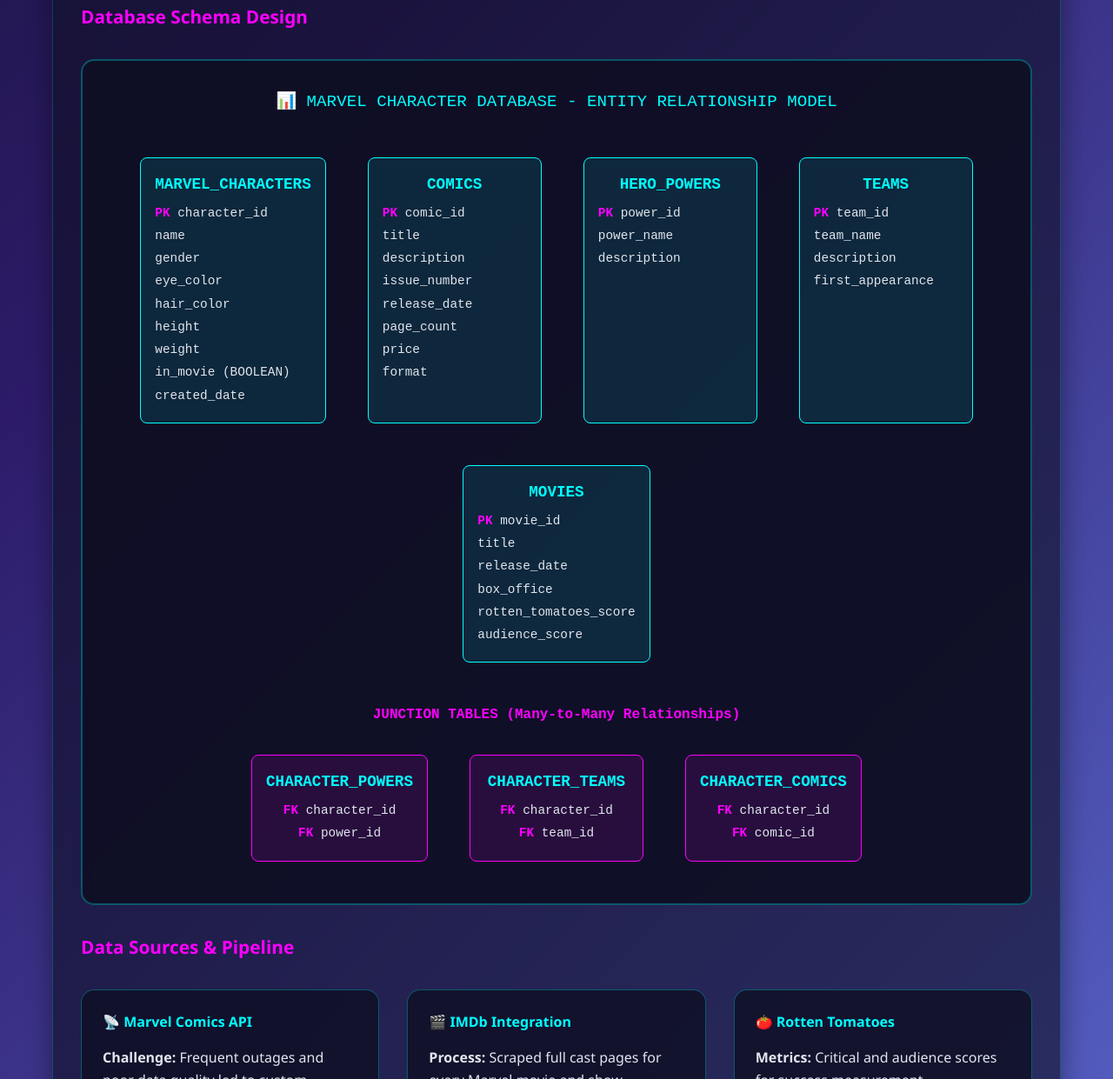
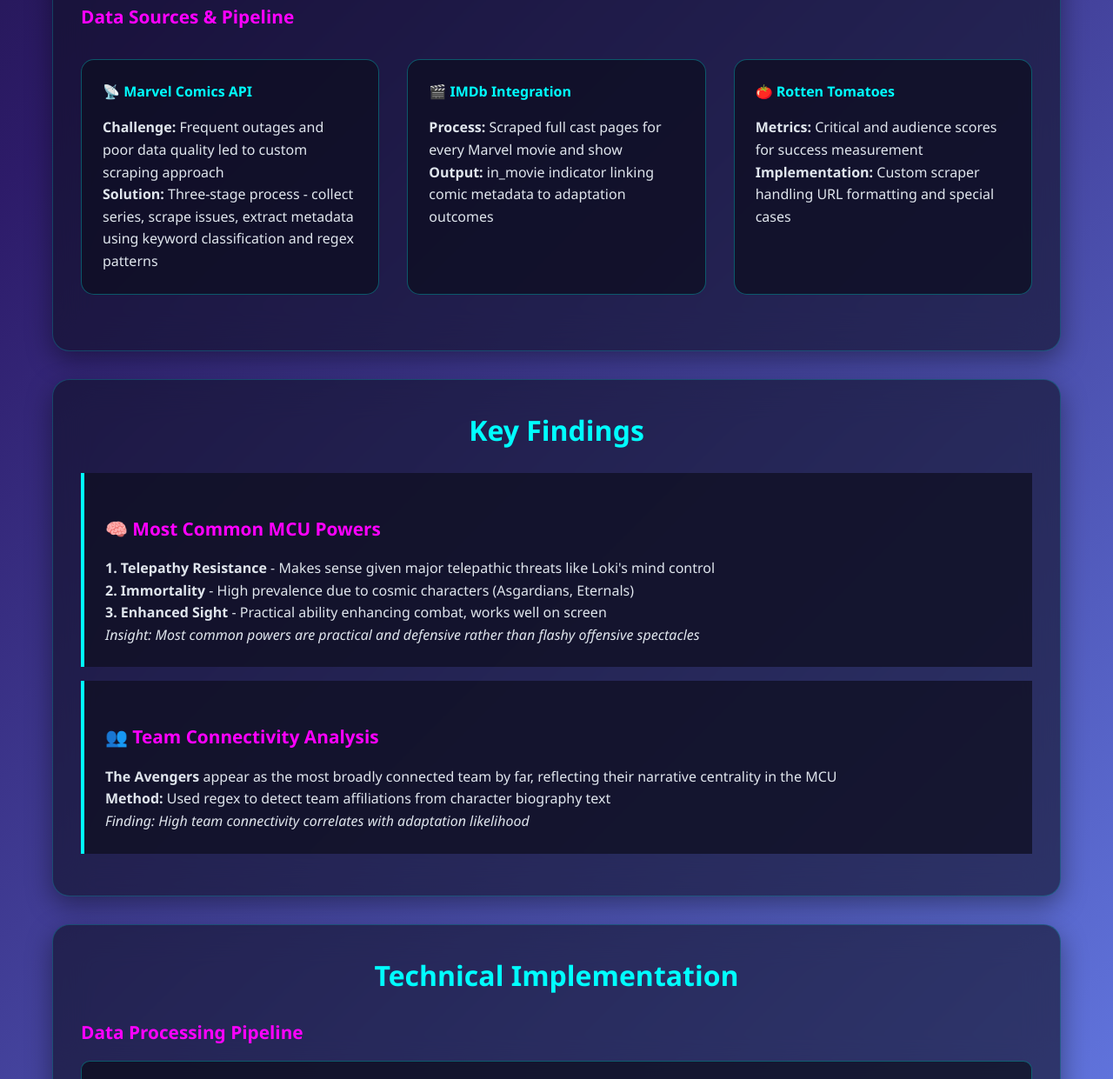
Before and after one commit to joshuefuentes/Github--Joshue-Fuentes-Portfolio, a plain HTML site: page data-assembled.html in a window 1280 px wide. Shown: the part 1083-2324 px from the top of the page at 87% size. Drawn offline with Linux system fonts and the light colour scheme.

Commit message:
Update data-assembled.html

```diff
--- a/data-assembled.html
+++ b/data-assembled.html
@@ -159,45 +159,6 @@
             margin-bottom: 1rem;
         }
 
-        .er-diagram {
-            background: rgba(15, 15, 35, 0.9);
-            border: 2px solid rgba(0, 255, 255, 0.3);
-            border-radius: 15px;
-            padding: 2rem;
-            margin: 2rem 0;
-            font-family: 'Courier New', monospace;
-            overflow-x: auto;
-        }
-
-        .table-box {
-            background: rgba(0, 255, 255, 0.1);
-            border: 1px solid #00ffff;
-            border-radius: 8px;
-            padding: 1rem;
-            margin: 1rem;
-            display: inline-block;
-            min-width: 200px;
-        }
-
-        .table-name {
-            color: #00ffff;
-            font-weight: bold;
-            font-size: 1.1rem;
-            margin-bottom: 0.5rem;
-            text-align: center;
-        }
-
-        .field {
-            color: #e0e6ed;
-            font-size: 0.9rem;
-            margin: 0.2rem 0;
-        }
-
-        .key {
-            color: #ff00ff;
-            font-weight: bold;
-        }
-
         .findings {
             background: rgba(15, 15, 35, 0.8);
             border-left: 4px solid #00ffff;
@@ -271,86 +232,6 @@
 
         <section class="section">
             <h2>Data Architecture & Engineering</h2>
-            <h3>Database Schema Design</h3>
-            <div class="er-diagram">
-                <div style="text-align: center; color: #00ffff; font-size: 1.2rem; margin-bottom: 2rem;">
-                    📊 MARVEL CHARACTER DATABASE - ENTITY RELATIONSHIP MODEL
-                </div>
-
-                <div style="display: flex; flex-wrap: wrap; justify-content: center; gap: 1rem;">
-                    <div class="table-box">
-                        <div class="table-name">MARVEL_CHARACTERS</div>
-                        <div class="field"><span class="key">PK</span> character_id</div>
-                        <div class="field">name</div>
-                        <div class="field">gender</div>
-                        <div class="field">eye_color</div>
-                        <div class="field">hair_color</div>
-                        <div class="field">height</div>
-                        <div class="field">weight</div>
-                        <div class="field">in_movie (BOOLEAN)</div>
-                        <div class="field">created_date</div>
-                    </div>
-
-                    <div class="table-box">
-                        <div class="table-name">COMICS</div>
-                        <div class="field"><span class="key">PK</span> comic_id</div>
-                        <div class="field">title</div>
-                        <div class="field">description</div>
-                        <div class="field">issue_number</div>
-                        <div class="field">release_date</div>
-                        <div class="field">page_count</div>
-                        <div class="field">price</div>
-                        <div class="field">format</div>
-                    </div>
-
-                    <div class="table-box">
-                        <div class="table-name">HERO_POWERS</div>
-                        <div class="field"><span class="key">PK</span> power_id</div>
-                        <div class="field">power_name</div>
-                        <div class="field">description</div>
-                    </div>
-
-                    <div class="table-box">
-                        <div class="table-name">TEAMS</div>
-                        <div class="field"><span class="key">PK</span> team_id</div>
-                        <div class="field">team_name</div>
-                        <div class="field">description</div>
-                        <div class="field">first_appearance</div>
-                    </div>
-
-                    <div class="table-box">
-                        <div class="table-name">MOVIES</div>
-                        <div class="field"><span class="key">PK</span> movie_id</div>
-                        <div class="field">title</div>
-                        <div class="field">release_date</div>
-                        <div class="field">box_office</div>
-                        <div class="field">rotten_tomatoes_score</div>
-                        <div class="field">audience_score</div>
-                    </div>
-                </div>
-
-                <div style="margin-top: 2rem; text-align: center;">
-                    <div style="color: #ff00ff; font-weight: bold;">JUNCTION TABLES (Many-to-Many Relationships)</div>
-                    <div style="margin-top: 1rem; display: flex; flex-wrap: wrap; justify-content: center; gap: 1rem;">
-                        <div class="table-box" style="background: rgba(255, 0, 255, 0.1); border-color: #ff00ff;">
-                            <div class="table-name">CHARACTER_POWERS</div>
-                            <div class="field"><span class="key">FK</span> character_id</div>
-                            <div class="field"><span class="key">FK</span> power_id</div>
-                        </div>
-                        <div class="table-box" style="background: rgba(255, 0, 255, 0.1); border-color: #ff00ff;">
-                            <div class="table-name">CHARACTER_TEAMS</div>
-                            <div class="field"><span class="key">FK</span> character_id</div>
-                            <div class="field"><span class="key">FK</span> team_id</div>
-                        </div>
-                        <div class="table-box" style="background: rgba(255, 0, 255, 0.1); border-color: #ff00ff;">
-                            <div class="table-name">CHARACTER_COMICS</div>
-                            <div class="field"><span class="key">FK</span> character_id</div>
-                            <div class="field"><span class="key">FK</span> comic_id</div>
-                        </div>
-                    </div>
-                </div>
-            </div>
-
             <h3>Data Sources & Pipeline</h3>
             <div class="grid">
                 <div class="card">
```
